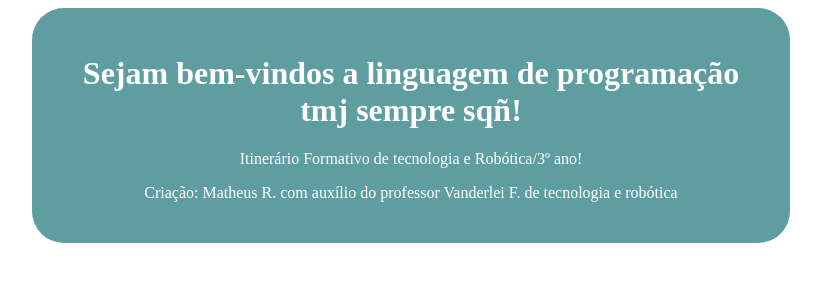
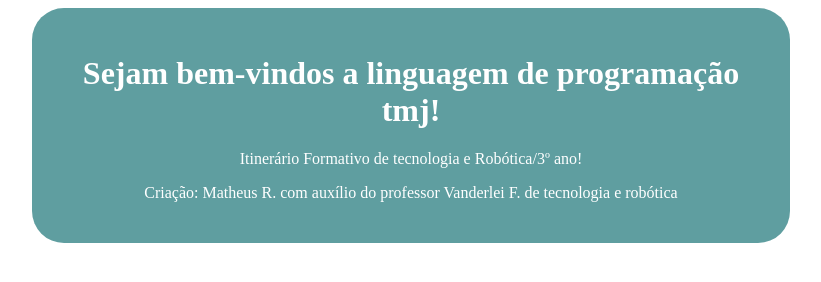
Before and after one commit to MatheusRSoarez/Escola-Irene, a plain HTML site: page projeto/index.html in a window 1280 px wide. Shown: the whole page, without its empty margins (229-1050 px from the left). Drawn offline with Linux system fonts and the light colour scheme.

Commit message:
Update index.html

```diff
--- a/projeto/index.html
+++ b/projeto/index.html
@@ -8,7 +8,7 @@
 </head>
 <body>
     <div class="container">
-        <h1>Sejam bem-vindos a linguagem de programação tmj sempre sqñ!</h1>
+        <h1>Sejam bem-vindos a linguagem de programação tmj!</h1>
         <p>Itinerário Formativo de tecnologia e Robótica/3º ano!</p>
         <p>Criação: Matheus R. com auxílio do professor Vanderlei F. de tecnologia e robótica</p>
     </div>
```
